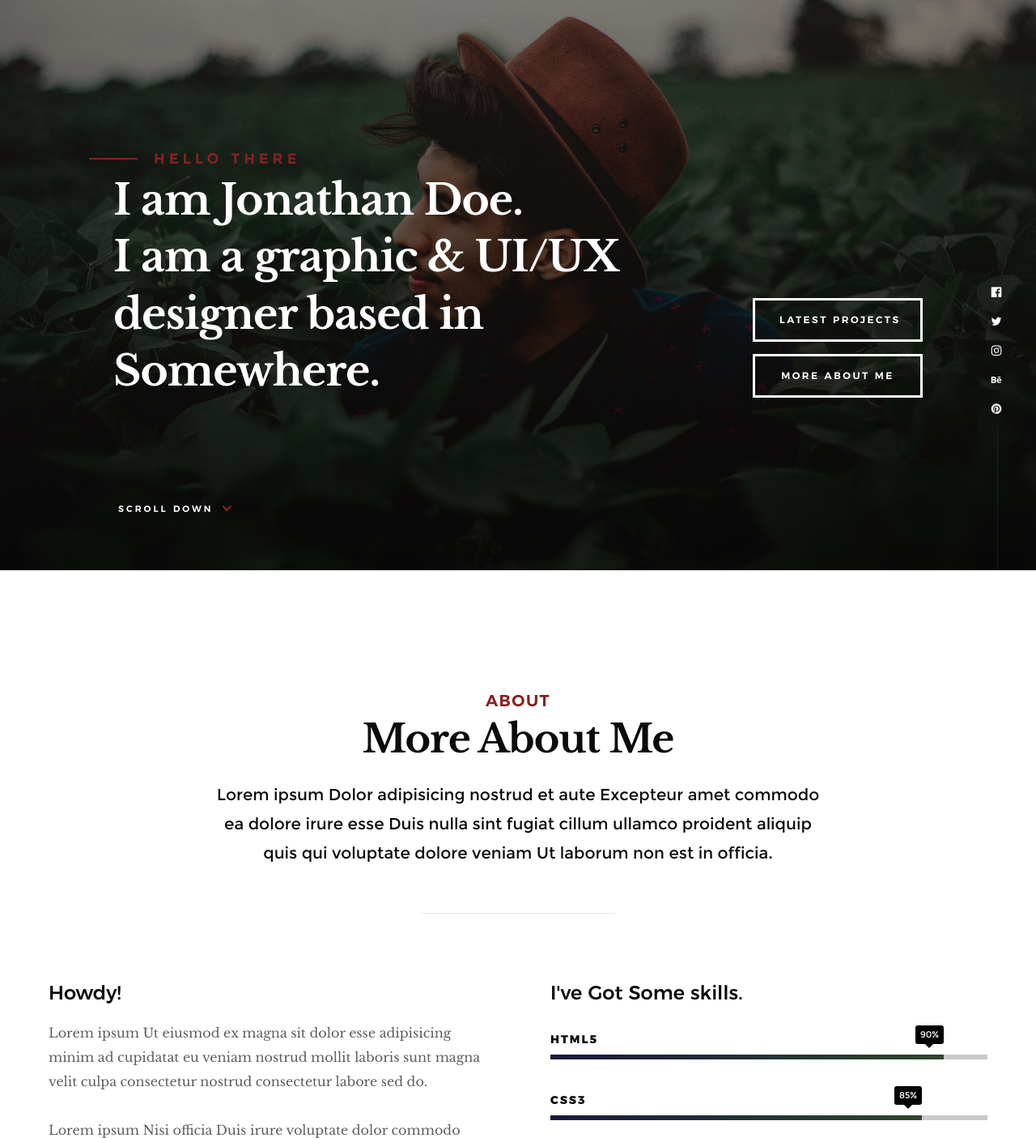
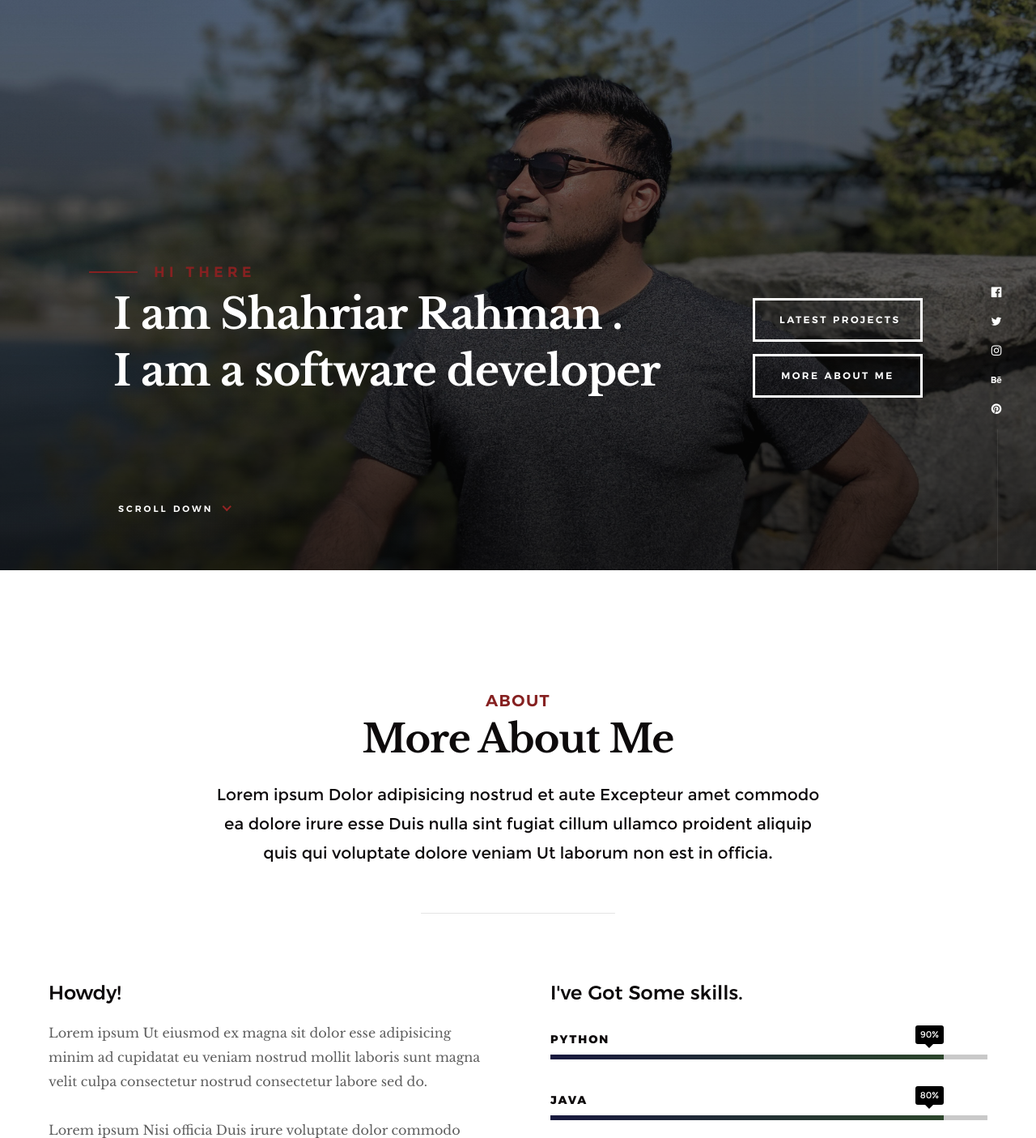
Before and after one commit to Shahriar567/Shahriar567.github.io, a plain HTML site: page index.html in a window 1280 px wide. Shown: the part 96-1501 px from the top of the page at 81% size. Drawn offline with Linux system fonts and the light colour scheme.

Commit message:
Picture updated

```diff
--- a/index.html
+++ b/index.html
@@ -63,7 +63,7 @@
 
    <!-- home
    ================================================== -->
-   <section id="home" class="s-home page-hero target-section" data-parallax="scroll" data-image-src="images/hero-bg.jpg" data-natural-width=3000 data-natural-height=2000 data-position-y=center>
+   <section id="home" class="s-home page-hero target-section" data-parallax="scroll" data-image-src="images/main_page.JPG" data-natural-width=3000 data-natural-height=2000 data-position-y=center>
 
         <div class="overlay"></div>
         <div class="shadow-overlay"></div>
@@ -72,12 +72,12 @@
 
             <div class="row home-content__main">
 
-                <h3>Hello There</h3>
+                <h3>Hi there</h3>
 
                 <h1>
-                    I am Jonathan Doe. <br>
-                    I am a graphic & UI/UX <br>
-                    designer based in Somewhere.
+                    I am Shahriar Rahman  . <br>
+                    I am a software developer <br>
+
                 </h1>
 
                 <div class="home-content__buttons">
@@ -149,6 +149,14 @@
                 <h3>I've Got Some skills.</h3>
 
                 <ul class="skill-bars">
+                  <li>
+                  <div class="progress percent90"><span>90%</span></div>
+                  <strong>Python</strong>
+                  </li>
+                  <li>
+                  <div class="progress percent90"><span>80%</span></div>
+                  <strong>Java</strong>
+                  </li>
                     <li>
                     <div class="progress percent90"><span>90%</span></div>
                     <strong>HTML5</strong>
```
Also changed, not shown: images/main_page.JPG (added).
